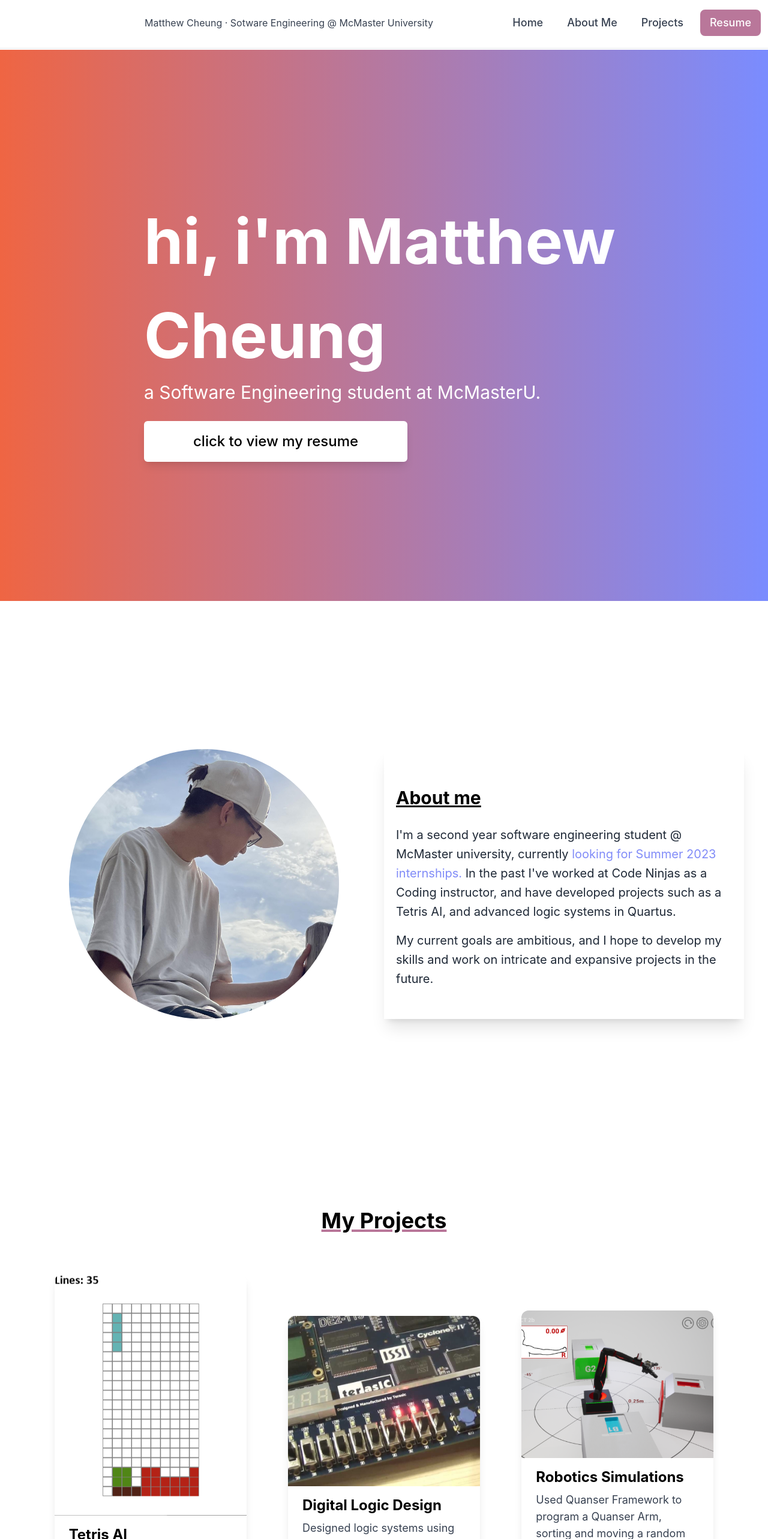
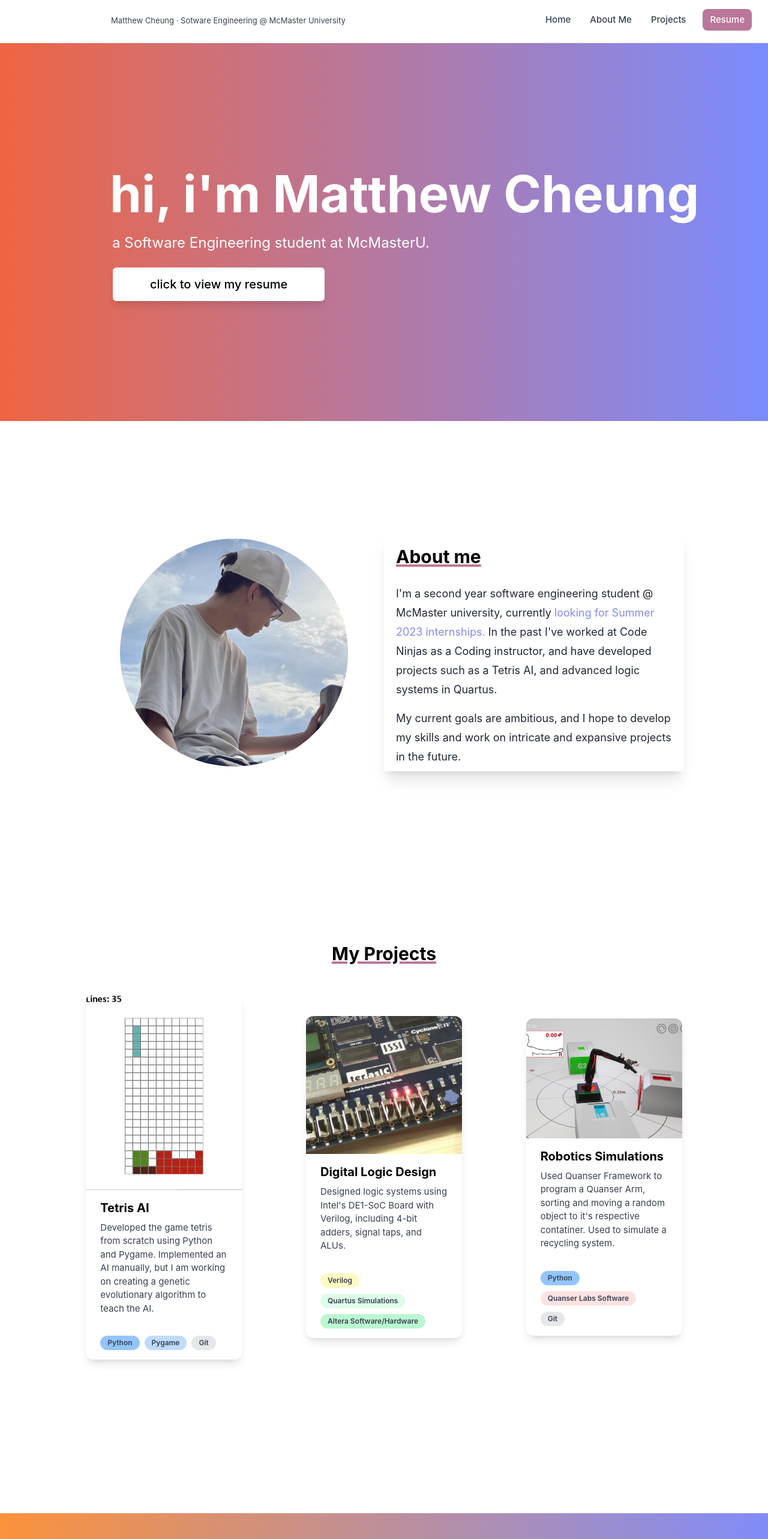
Before and after one commit to matthewcheung26/PersonalWebsite, a Next.js app: page / in a window 1280 px wide. Shown: the top 2566 px of the page at 60% size. Built offline with nearby package versions, Linux system fonts and the light colour scheme.

Commit message:
reformatted for deployment

```diff
--- a/pages/index.js
+++ b/pages/index.js
@@ -17,12 +17,12 @@ export default function Home() {
       </Head>
 
       <main id="home" className="bg-white px-10">
-        <section className='pt-48 pb-48 -ml-10 w-screen bg-gradient-to-r from-[#ef6543] to-[#7a8cff] relative top-[82.5px] left-0 '>
+        <section className='pt-[140px] pb-[160px] -ml-10 w-screen bg-gradient-to-r from-[#ef6543] to-[#7a8cff] relative top-[72px] left-0 '>
 
-          <nav className="bg-white py-3 fixed w-full -top-1 left-0 border-b border-gray-200 backdrop-filter backdrop-blur-md bg-opacity-20">
+          <nav className="bg-white py-2.5 fixed w-full -top-1 left-0 border-b border-gray-200 backdrop-filter backdrop-blur-md bg-opacity-20">
             <div className="container flex flex-wrap items-center justify-between ml-[225px]">
-              <div className="flex order-2 mr-[225px]">
-                <ul className="flex flex-row p-4 px-7 mt-0 space-x-10 text-lg font-medium">
+              <div className="flex order-2 mr-[240px]">
+                <ul className="flex flex-row p-4 px-7 mt-0 space-x-8 text-[15px] font-medium">
                   <li>
                     <a href="#home" className="block text-gray-700 rounded hover:bg-gray-100 hover:bg-transparent hover:text-blue-700">Home</a>
                   </li>
@@ -34,16 +34,16 @@ export default function Home() {
                   </li>
                 </ul>
 
-                <button type="button" className="text-white bg-[#b9779a] border-2 border-[#b9779a] hover:bg-transparent hover:text-black hover:border-black ease-in-out duration-300 rounded-lg font-medium text-lg px-3.5 h-11 mr-3 mt-[7.5px] text-center">
+                <button type="button" className="text-white bg-[#b9779a] border-2 border-[#b9779a] hover:bg-transparent hover:text-black hover:border-black ease-in-out duration-300 rounded-lg font-medium text-[15px] px-2.5 h-9 mr-3 mt-[9.3px] text-center">
                 Resume
                 </button>
 
               </div>
 
               <div className="items-center justify-between flex w-auto order-1" id="navbar-sticky">
-                <ul className="flex flex-row p-4 mt-0 space-x-8 text-md font-small">
+                <ul className="flex flex-row -ml-[15px] text-md font-small">
                   <li>
-                    <a href="#home" className="block py-2 pl-3 pr-4 text-gray-700 rounded md:p-0 ">Matthew Cheung · Sotware Engineering @ McMaster University</a>
+                    <a href="#home" className="block mt-[3px] -ml-[25px] py-2 pr-4 text-[13px] text-gray-700 rounded md:p-0 ">Matthew Cheung · Sotware Engineering @ McMaster University</a>
                   </li>
                 </ul>
               </div>
@@ -52,12 +52,12 @@ export default function Home() {
           </nav>
 
           <div className='text-left ml-[200px] p-10'>
-            <h2 className='text-[105px] py-2 text-white font-bold'>
+            <h2 className='text-[85px] -ml-[57px] py-2 text-white font-bold'>
             hi, i'm Matthew Cheung
             </h2>
-            <h3 className='text-3xl -mt-[10px] mb-[30px] text-white '>a Software Engineering student at McMasterU.</h3>
+            <h3 className='text-2xl -mt-[7px] mb-[25px] -ml-[53px] text-white '>a Software Engineering student at McMasterU.</h3>
 
-            <button href="" type="button" className="text-black bg-white hover:bg-transparent hover:text-white border-2 border-white ease-in-out duration-300 shadow-lg font-medium rounded-md text-2xl py-4 px-20">
+            <button href="" type="button" className="text-black bg-white hover:bg-transparent hover:text-white border-2 border-white ease-in-out duration-300 shadow-lg font-medium rounded-md text-xl py-3 px-[60px] -ml-[52px]">
               click to view my resume
             </button>
           </div>
@@ -65,24 +65,24 @@ export default function Home() {
         </section>
 
         <section>
-          <div className='pt-[330px] pb-[60px]'>
-            <div className='max-w-[1300px] mx-auto grid grid-cols-2'>
+          <div className='pt-[260px] pb-[30px]'>
+            <div className='max-w-[1000px] mx-auto grid grid-cols-2'>
 
-              <Image className='w-[450px] mx-auto my-auto rounded-full'src={me} />
+              <Image className='w-[380px] mx-auto my-auto rounded-full'src={me} />
 
               <div className=' shadow-xl px-5 flex flex-col justify-center'>
-                <h3 className='text-3xl py-5 underline font-bold'>
-                <a id="about-me" className='absolute top-[762px]'></a>
+                <h3 className='text-3xl py-5 underline decoration-[4px] decoration-[#b9779a] font-bold'>
+                <a id="about-me" className='absolute top-[630px]'></a>
                   About me</h3>
 
-                <p className='text-xl py-2 leading-8 text-gray-800 '>
+                <p className='text-lg py-2 leading-8 text-gray-800 '>
                   I'm a second year software engineering student @ McMaster university,
                   currently <span className=' text-indigo-400'>looking for Summer 2023 internships. </span>
                   In the past I've worked at Code Ninjas as a Coding instructor, and have developed
                   projects such as a Tetris AI, and advanced logic systems in Quartus.
                 </p>
 
-                <p className='text-xl py-2 leading-8 text-gray-800'>
+                <p className='text-lg py-2 leading-8 text-gray-800'>
                   My current goals are ambitious, and I hope to develop my skills and work on
                   intricate and expansive projects in the future.
                 </p>
@@ -94,58 +94,58 @@ export default function Home() {
 
         <section>
           <div className='py-64 px-4'>
-          <h3 className='flex justify-center text-4xl pb-[70px] underline decoration-[4px] decoration-[#b9779a] font-bold'>My Projects</h3>
+          <h3 className='flex justify-center text-3xl pb-[50px] underline decoration-[4px] decoration-[#b9779a] font-bold'>My Projects</h3>
 
-            <div className='max-w-[1300px] mx-auto grid grid-cols-3 place-items-center'>
-              <a id="projects" className='absolute top-[1750px]'></a>
-              <a className="max-w-xs rounded-xl overflow-hidden shadow-lg transition duration-[200ms] hover:scale-105 hover:shadow-2xl"
+            <div className='max-w-[1100px] mx-auto grid grid-cols-3 place-items-center'>
+              <a id="projects" className='absolute top-[1470px]'></a>
+              <a className="max-w-[260px] rounded-xl overflow-hidden shadow-lg transition duration-[200ms] hover:scale-105 hover:shadow-2xl"
               href="https://github.com/matthewcheung26/tetrisAI" target="_blank">
                 <Image className="w-auto" src={tetris}/>
                 <div className="px-6 py-4">
-                  <div className="font-bold text-2xl mb-2">Tetris AI</div>
-                  <p className="text-gray-700 text-lg">
+                  <div className="font-bold text-xl mb-2">Tetris AI</div>
+                  <p className="text-gray-700 text-[15px]">
                   Developed the game tetris from scratch using Python and Pygame. Implemented an AI manually, but I am working on creating a genetic evolutionary algorithm to teach the AI.
                   </p>
                 </div>
 
                 <div className="px-6 pt-4 pb-2">
-                  <span className="inline-block bg-blue-300 rounded-full px-3 py-1 text-sm font-semibold text-gray-700 mr-2 mb-2">Python</span>
-                  <span className="inline-block bg-blue-200 rounded-full px-3 py-1 text-sm font-semibold text-gray-700 mr-2 mb-2">Pygame</span>
-                  <span className="inline-block bg-gray-200 rounded-full px-3 py-1 text-sm font-semibold text-gray-700 mr-2 mb-2">Git</span>
+                  <span className="inline-block bg-blue-300 rounded-full px-3 py-1 text-xs font-semibold text-gray-700 mr-2 mb-2">Python</span>
+                  <span className="inline-block bg-blue-200 rounded-full px-3 py-1 text-xs font-semibold text-gray-700 mr-2 mb-2">Pygame</span>
+                  <span className="inline-block bg-gray-200 rounded-full px-3 py-1 text-xs font-semibold text-gray-700 mr-2 mb-2">Git</span>
                 </div>
               </a>
 
-              <a className="max-w-xs rounded-xl overflow-hidden shadow-lg transition duration-[200ms] hover:scale-105 hover:shadow-2xl"
+              <a className="max-w-[260px] rounded-xl overflow-hidden shadow-lg transition duration-[200ms] hover:scale-105 hover:shadow-2xl"
               href="https://github.com/matthewcheung26/tetrisAI" target="_blank">
                 <Image className="w-auto" src={altera}/>
                 <div className="px-6 py-4">
-                  <div className="font-bold text-2xl mb-2">Digital Logic Design</div>
-                  <p className="text-gray-700 text-lg">
+                  <div className="font-bold text-xl mb-2">Digital Logic Design</div>
+                  <p className="text-gray-700 text-[15px]">
                     Designed logic systems using Intel's DE1-SoC Board with Verilog, including 4-bit adders, signal taps, and ALUs.
                   </p>
                 </div>
 
                 <div className="px-6 pt-4 pb-2">
-                  <span className="inline-block bg-yellow-100 rounded-full px-3 py-1 text-sm font-semibold text-gray-700 mr-2 mb-2">Verilog</span>
-                  <span className="inline-block bg-green-100 rounded-full px-3 py-1 text-sm font-semibold text-gray-700 mr-2 mb-2">Quartus Simulations</span>
-                  <span className="inline-block bg-green-200 rounded-full px-3 py-1 text-sm font-semibold text-gray-700 mr-2 mb-2">Altera Software/Hardware</span>
+                  <span className="inline-block bg-yellow-100 rounded-full px-3 py-1 text-xs font-semibold text-gray-700 mr-2 mb-2">Verilog</span>
+                  <span className="inline-block bg-green-100 rounded-full px-3 py-1 text-xs font-semibold text-gray-700 mr-2 mb-2">Quartus Simulations</span>
+                  <span className="inline-block bg-green-200 rounded-full px-3 py-1 text-xs font-semibold text-gray-700 mr-2 mb-2">Altera Software/Hardware</span>
                 </div>
               </a>
 
-              <a className="max-w-xs rounded-xl overflow-hidden shadow-lg transition duration-[200ms] hover:scale-105 hover:shadow-2xl"
+              <a className="max-w-[260px] rounded-xl overflow-hidden shadow-lg transition duration-[200ms] hover:scale-105 hover:shadow-2xl"
               href="https://www.notion.so/matthewcheung26/Project-2-Summary-daa0b67043a74b77bc604b45e5a252cb" target="_blank">
                 <Image className="w-auto" src={qlabs}/>
                 <div className="px-6 py-4">
-                  <div className="font-bold text-2xl mb-2">Robotics Simulations</div>
-                  <p className="text-gray-700 text-lg">
+                  <div className="font-bold text-xl mb-2">Robotics Simulations</div>
+                  <p className="text-gray-700 text-[15px]">
                     Used Quanser Framework to program a Quanser Arm, sorting and moving a random object to it's respective contatiner. Used to simulate a recycling system.
                   </p>
                 </div>
 
                 <div className="px-6 pt-4 pb-2">
-                  <span className="inline-block bg-blue-300 rounded-full px-3 py-1 text-sm font-semibold text-gray-700 mr-2 mb-2">Python</span>
-                  <span className="inline-block bg-red-100 rounded-full px-3 py-1 text-sm font-semibold text-gray-700 mr-2 mb-2">Quanser Labs Software</span>
-                  <span className="inline-block bg-gray-200 rounded-full px-3 py-1 text-sm font-semibold text-gray-700 mr-2 mb-2">Git</span>
+                  <span className="inline-block bg-blue-300 rounded-full px-3 py-1 text-xs font-semibold text-gray-700 mr-2 mb-2">Python</span>
+                  <span className="inline-block bg-red-100 rounded-full px-3 py-1 text-xs font-semibold text-gray-700 mr-2 mb-2">Quanser Labs Software</span>
+                  <span className="inline-block bg-gray-200 rounded-full px-3 py-1 text-xs font-semibold text-gray-700 mr-2 mb-2">Git</span>
                 </div>
               </a>
 
@@ -154,15 +154,15 @@ export default function Home() {
         </section>
 
         <section>
-          <div className="w-screen px-4 py-28 -ml-10 space-y-12 overflow-hidden bg-gradient-to-r from-orange-400 to-indigo-400">
-            <div className="text-[82px] text-white flex justify-center mt-8 gap-16">
+          <div className="w-screen px-4 py-20 -ml-10 space-y-12 overflow-hidden bg-gradient-to-r from-orange-400 to-indigo-400">
+            <div className="text-[70px] text-white flex justify-center mt-8 gap-16">
               <a href="https://www.linkedin.com/in/mcheung26/" target="_blank"><AiFillLinkedin /></a>
 
               <a href="https://github.com/matthewcheung26" target="_blank"><AiFillGithub /></a>
               <a href="mailto: cheunm23@mcmaster.ca" target="_blank"><AiFillMail /></a>
             </div>
 
-            <p className="text-lg leading-6 text-center text-white">
+            <p className="text-md leading-6 text-center text-white">
                 made by matthew cheung, 2022.
             </p>
 
```
